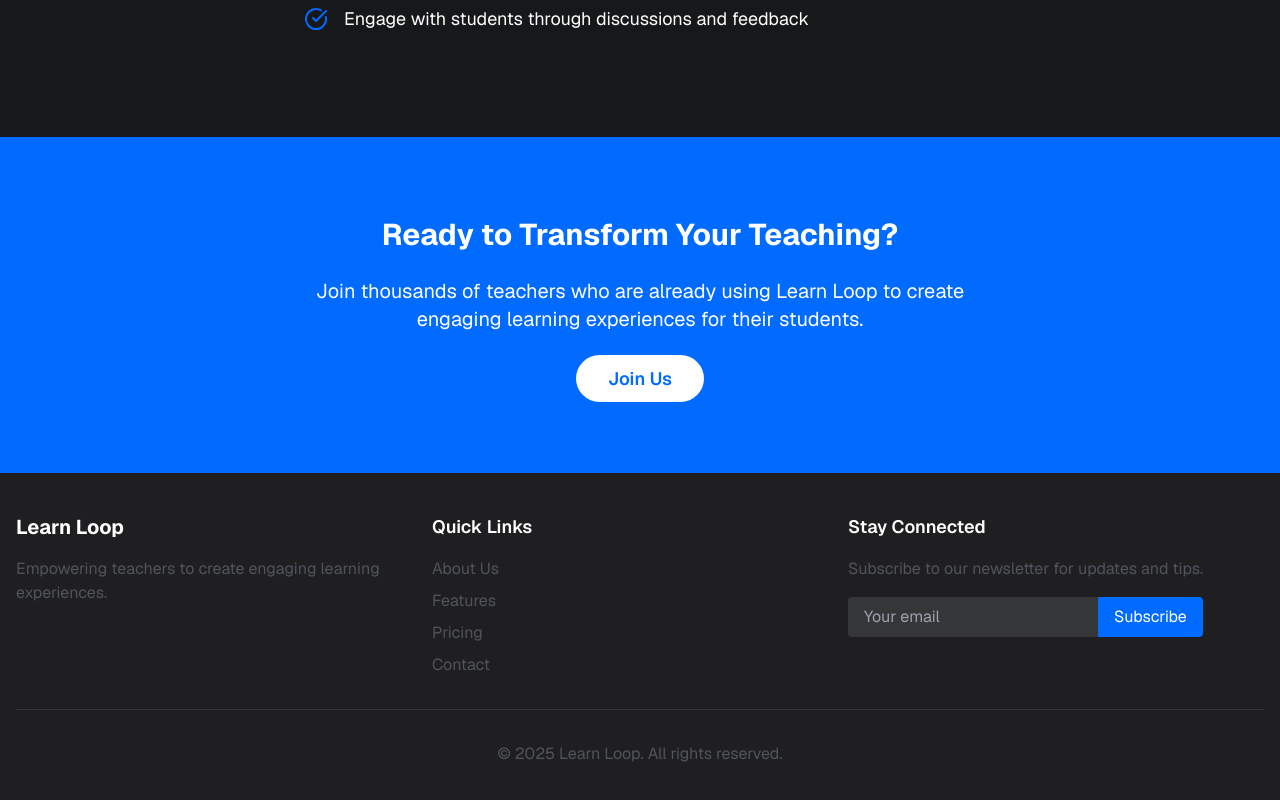
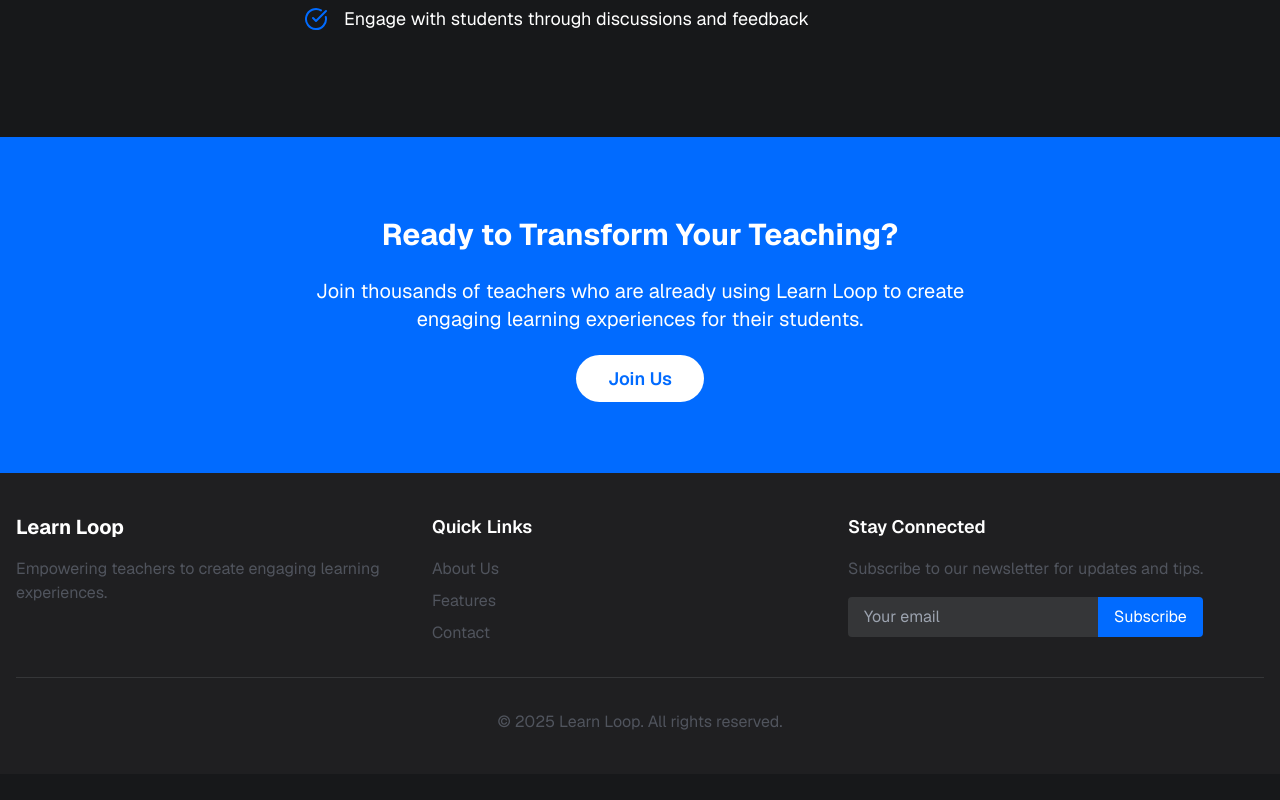
Before and after one commit to forjoa/learn-loop, a React (Vite) app: page / in a window 1280 px wide. Shown: the part 1639-2439 px from the top of the page. After the commit the page ends 2413 px from the top, so only its background shows below. Built offline with nearby package versions, Linux system fonts and the light colour scheme.

Commit message:
refactor: delete pricing link

```diff
--- a/src/components/landing/footer.tsx
+++ b/src/components/landing/footer.tsx
@@ -13,8 +13,6 @@ export default function Footer() {
                             <li><a href="/about" className="text-grey hover:text-blue transition-colors">About Us</a>
                             </li>
                             <li><a href="/features" className="text-grey hover:text-blue transition-colors">Features</a>
-                            </li>
-                            <li><a href="/pricing" className="text-grey hover:text-blue transition-colors">Pricing</a>
                             </li>
                             <li><a href="/contact" className="text-grey hover:text-blue transition-colors">Contact</a>
                             </li>
```
